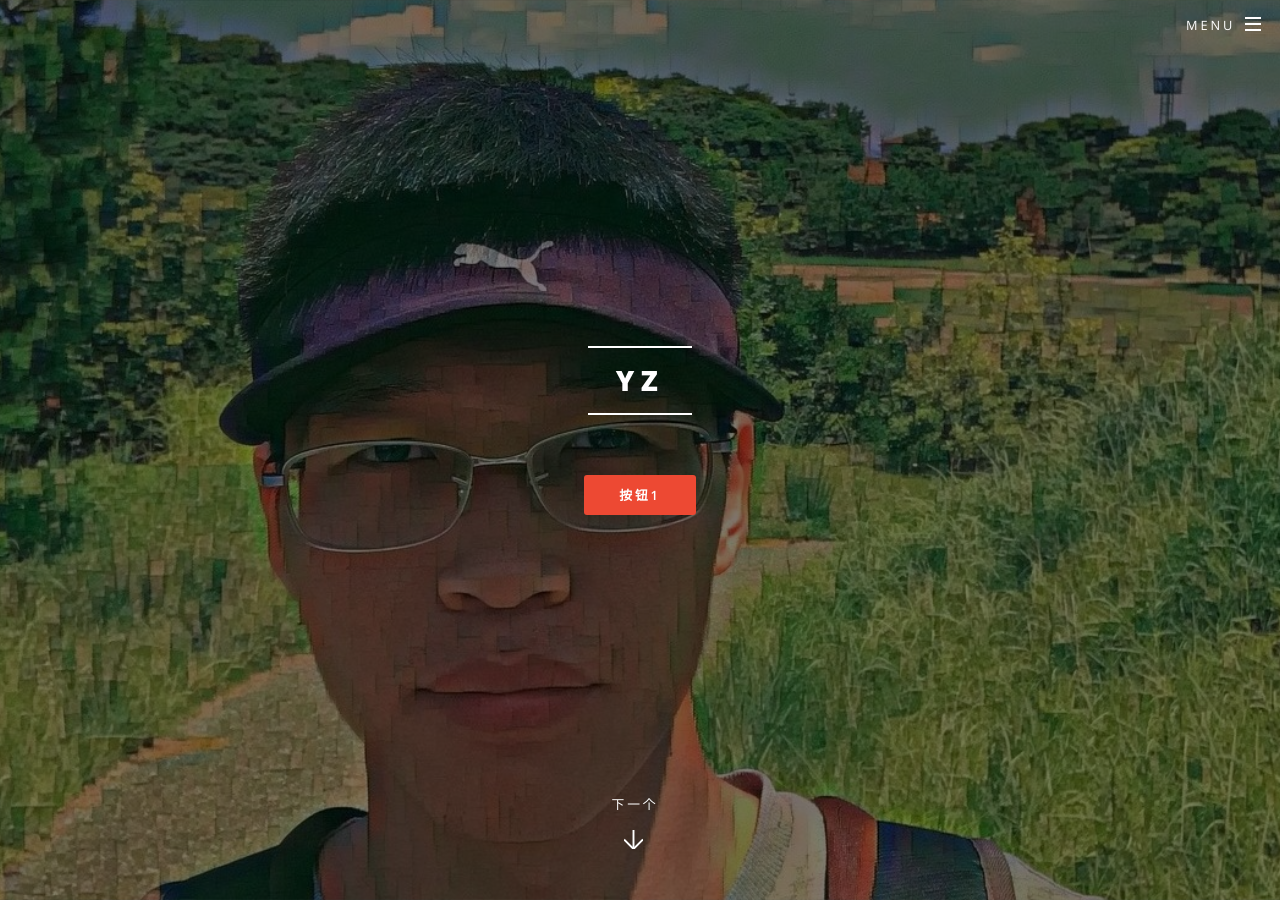
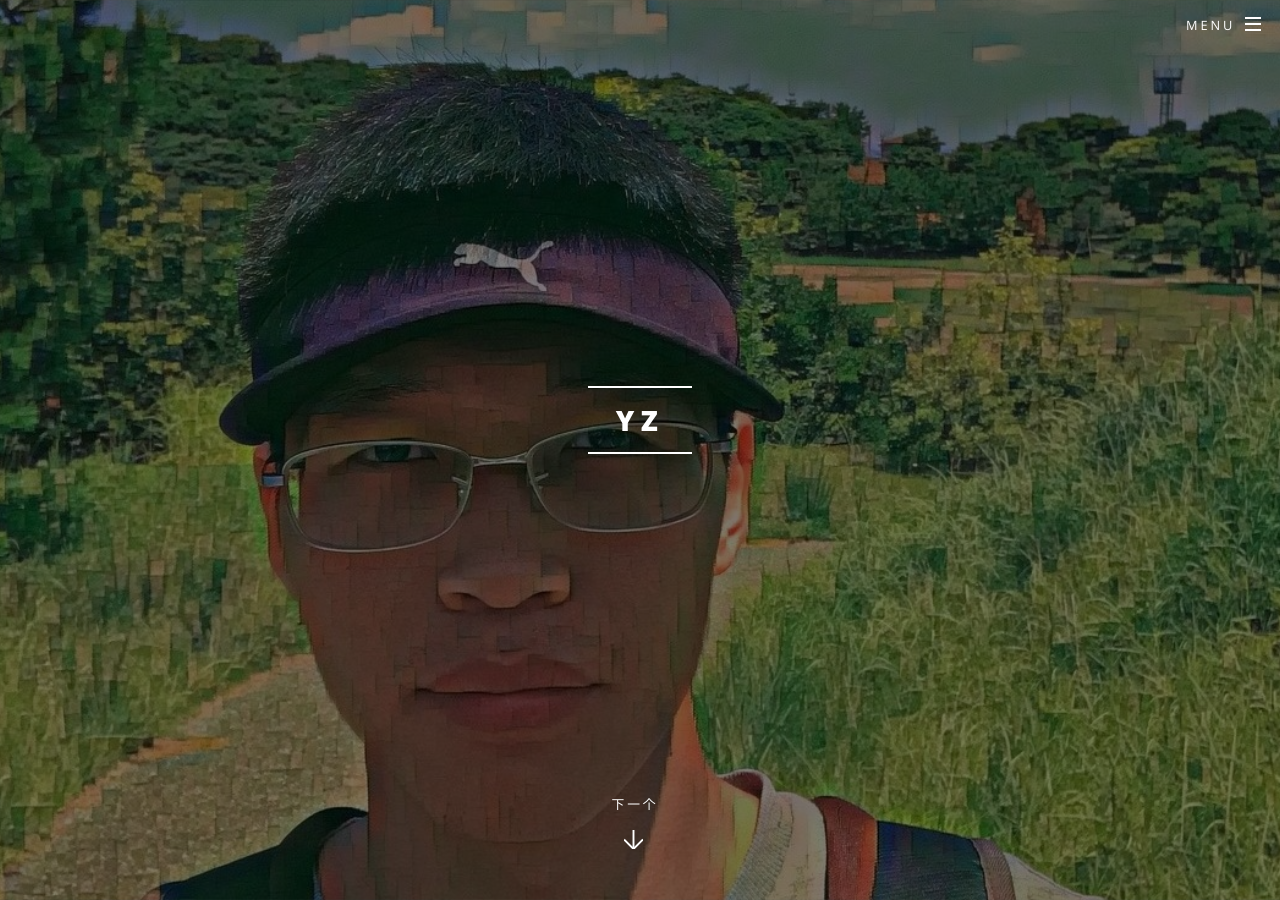
Before and after one commit to yz14/yz14.github.io4, a Jekyll site: the page built from index.html, in a window 1280 px wide and 900 px high. Built offline with Jekyll 4.4.1, drawn with Linux system fonts in a browser that asks for light colours.

Commit message:
Update index.html

```diff
--- a/index.html
+++ b/index.html
@@ -6,9 +6,9 @@ layout: landing
 						<div class="inner">
 							<h2>{{ site.title }}</h2>
 							<p>{{ site.description | markdownify }}</p>
-							<ul class="actions">
+<!-- 							<ul class="actions">
 								<li><a href="https://yz14.github.io" class="button special">按钮1</a></li>
-							</ul>
+							</ul> -->
 						</div>
 						<a href="#one" class="more scrolly">下一个</a>
 					</section>
```
